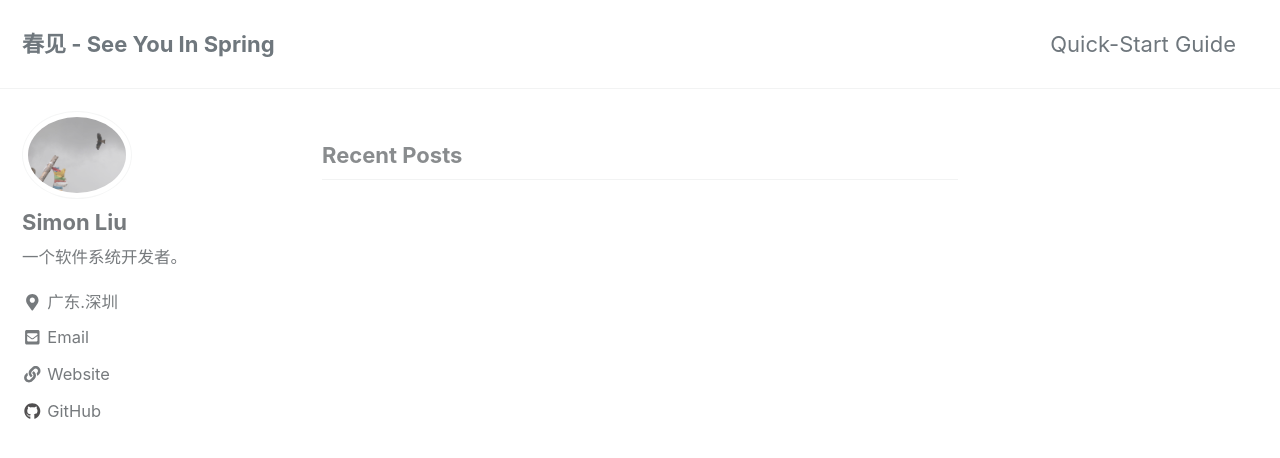
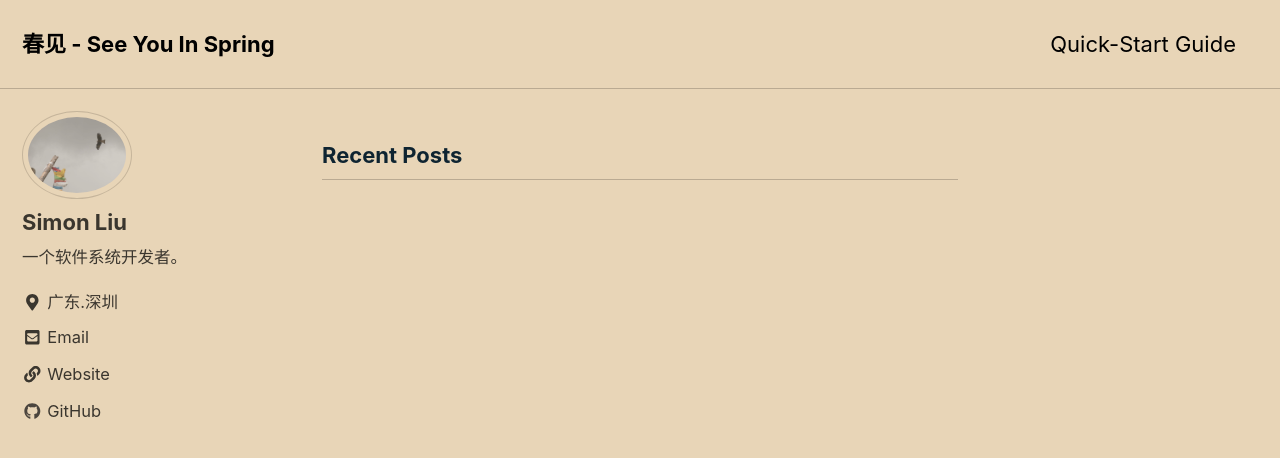
Before and after one commit to liusimon/liusimon.github.io, a Jekyll site: the page built from index.html, in a window 1280 px wide and 900 px high. Shown: the top 458 px of the window. Built offline with Jekyll 4.4.1, drawn with Linux system fonts in a browser that asks for light colours; cached includes are drawn as plain includes; the list of posts is cut into pages by our own code.

Commit message:
修改主题

```diff
--- a/_config.yml
+++ b/_config.yml
@@ -10,9 +10,9 @@
 # Review documentation to determine if you should use `theme` or `remote_theme`
 # https://mmistakes.github.io/minimal-mistakes/docs/quick-start-guide/#installing-the-theme
 
-# theme                  : "minimal-mistakes-jekyll"
+theme                  : "minimal-mistakes-jekyll"
 # remote_theme           : "mmistakes/minimal-mistakes"
-minimal_mistakes_skin    : "default" # "air", "aqua", "contrast", "dark", "dirt", "neon", "mint", "plum", "sunrise"
+minimal_mistakes_skin    : "sunrise" # "default", "air", "aqua", "contrast", "dark", "dirt", "neon", "mint", "plum", "sunrise"
 
 # Site Settings
 locale                   : "zh_CN"
```
